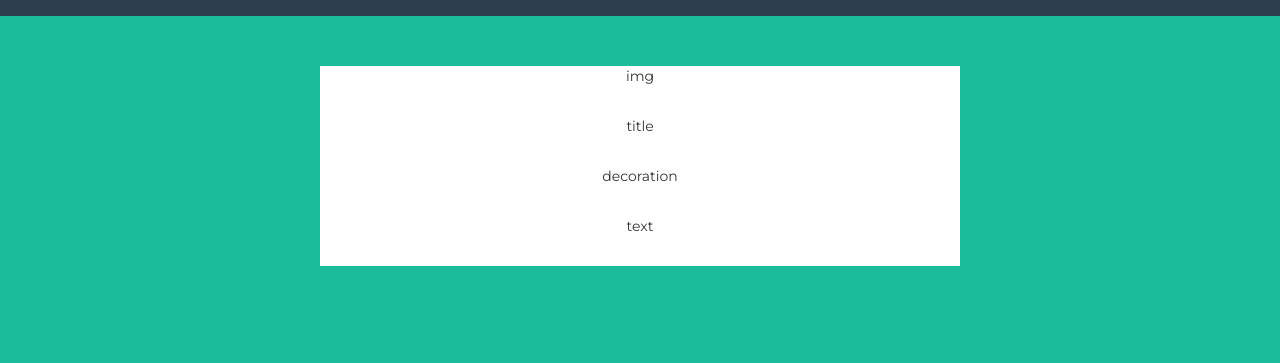
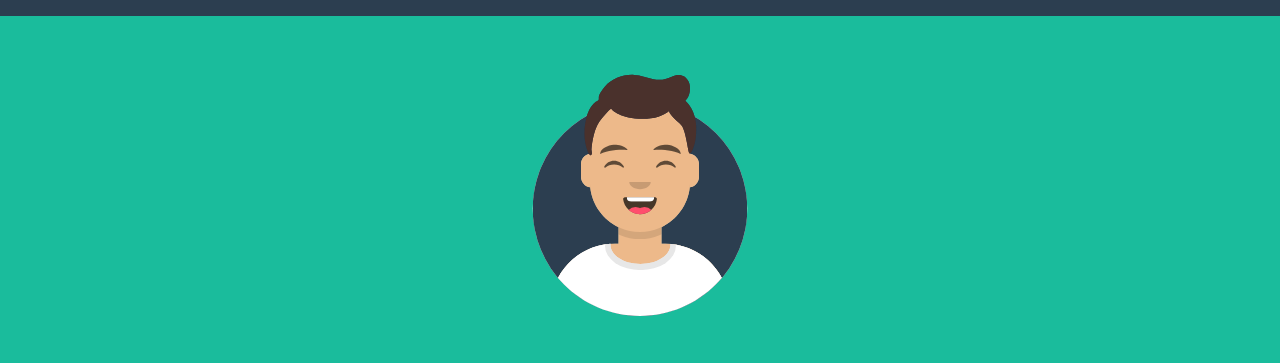
Before and after one commit to SimonaCinti/html-css-bootstrap-freelancer, a plain HTML site: page index.html in a window 1280 px wide. Shown: the part 82-445 px from the top of the page. Drawn offline with Linux system fonts and the light colour scheme.

Commit message:
jumbotron

```diff
--- a/css/styles.css
+++ b/css/styles.css
@@ -7,6 +7,12 @@ body {
 /* Typography */
 .text-white {
   color: white;
+}
+
+h1.title {
+  font-size: 44px;
+  color: white;
+  font-weight: bold;
 }
 
 /* HEADER | NAV */
@@ -39,22 +45,32 @@ body {
   font-weight: bold;
   font-size: 20px;
 }
+
 /* HEADER | JUMBOTRON */
 
 .jumbotron {
   background-color: #1abc9c;
-  height: 500px; /*debug*/
   text-align: center;
 }
 
 .jumbotron .row {
-  padding-top: 100px;
-  padding-bottom: 100px;
+  margin-top: 50px;
+  padding-top: 50px;
 }
 
-.jumbotron .col-sm-12 {
-  height: 50px; /*debug*/
-  background: #ffffff;
+.jumbotron .top-1 {
+  height: 250px;
+}
+
+.jumbotron .top-1 img {
+  height: 250px;
+  display: inline-block;
+}
+
+.jumbotron .top-2,
+.jumbotron .top-3,
+.jumbotron .top-4 {
+  margin-top: 50px;
 }
 
 /* MAIN | SECTION PORTFOLIO */
--- a/index.html
+++ b/index.html
@@ -60,13 +60,18 @@
       <!-- HEADER | JUMBOTRON -->
       <section class="jumbotron container-fluid">
         <div class="row">
-          <div class="col-sm-12 col-md-6 col-md-offset-3 top-1">img</div>
-          <div class="col-sm-12 col-md-6 col-md-offset-3 top-2">title</div>
+          <div class="col-sm-12 col-md-6 col-md-offset-3 top-1">
+            <img class="img-responsive" src="./img/avatar.svg" alt="" />
+          </div>
+          <div class="col-sm-12 col-md-6 col-md-offset-3 top-2">
+            <h1 class="title text-uppercase">start bootstrap</h1>
+          </div>
           <div class="col-sm-12 col-md-6 col-md-offset-3 top-3">decoration</div>
           <div class="col-sm-12 col-md-6 col-md-offset-3 top-4">text</div>
         </div>
       </section>
     </header>
+
     <!-- MAIN -->
     <main>
       <!-- MAIN | SECTION PORTFOLIO -->
```
